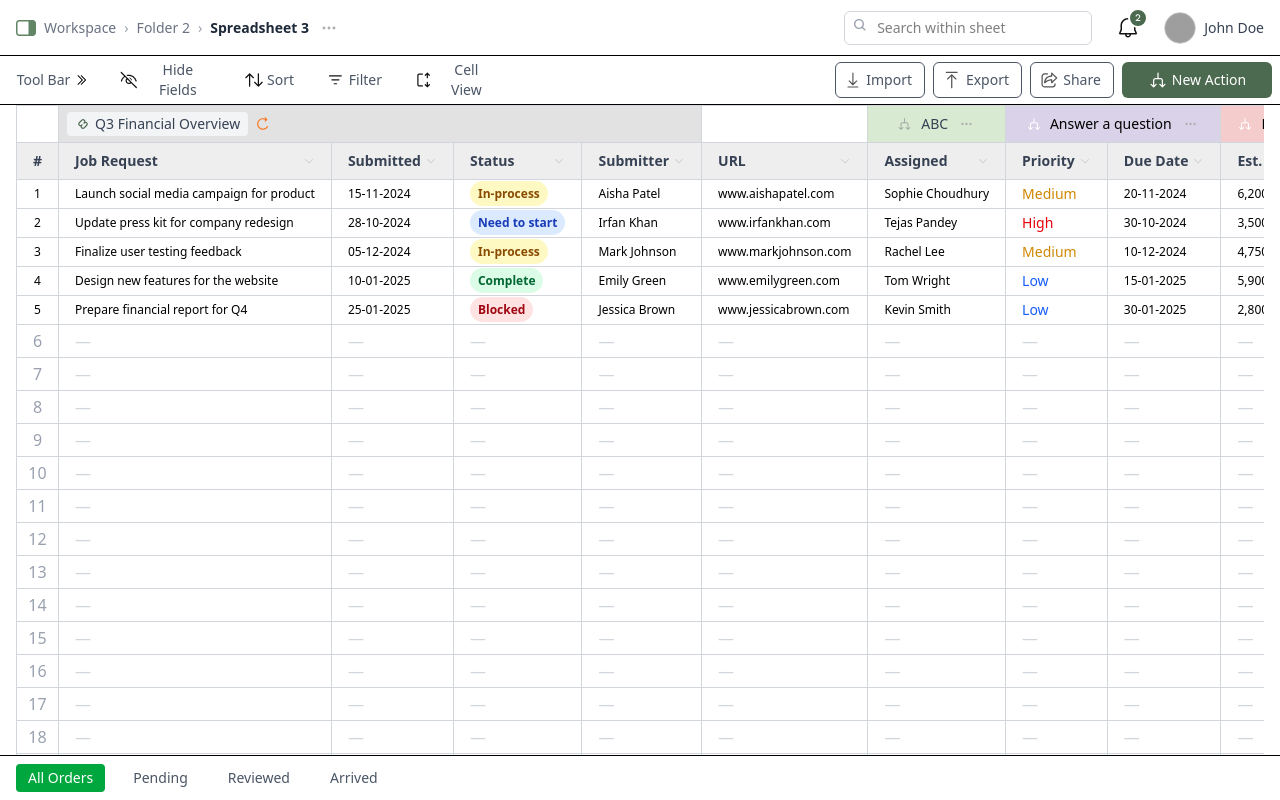
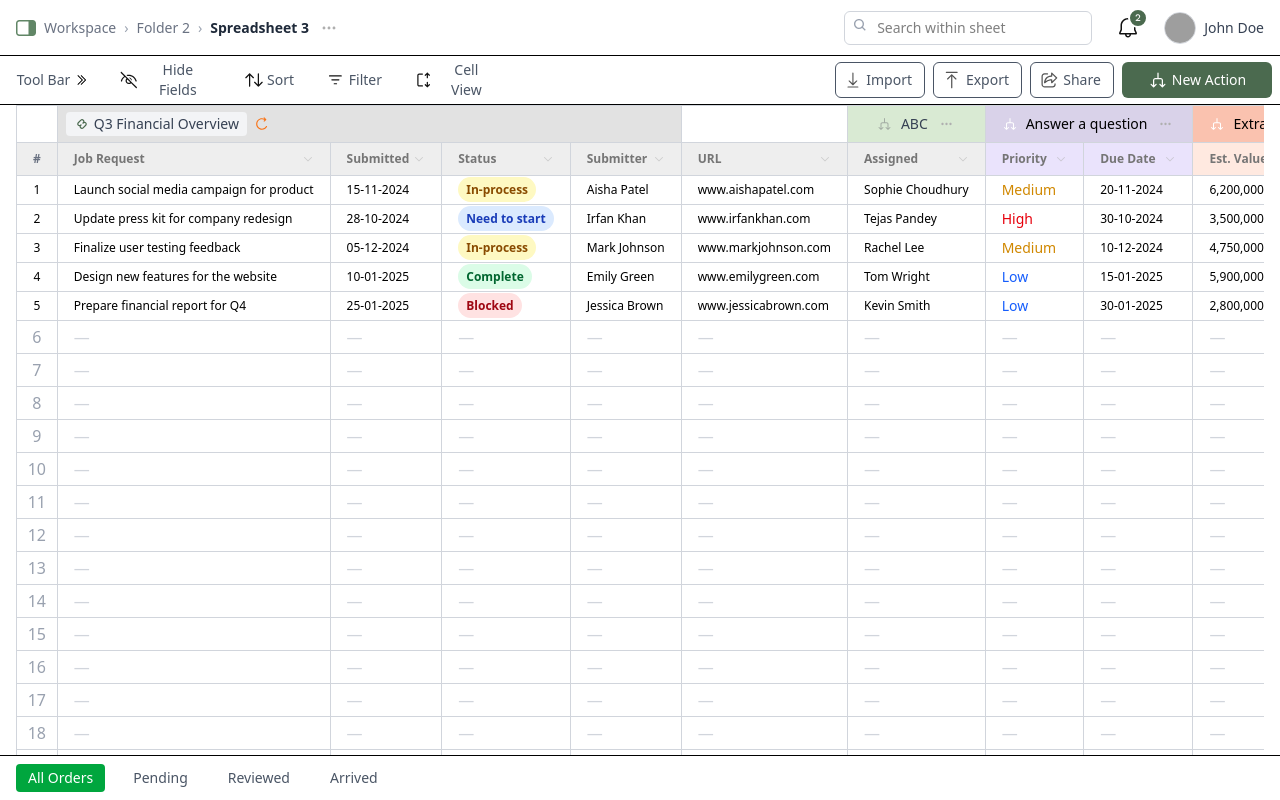
Before and after one commit to Anushkaa-80/React-Assignment-main, a React (Vite) app in the folder Spreadsheet-Assignment/: page / in a window 1280 px wide. Built offline with nearby package versions, Linux system fonts and the light colour scheme; grey boxes are pictures that could not be loaded.

Commit message:
fixed fonts

```diff
--- a/Spreadsheet-Assignment/src/components/table/SpreadsheetTable.tsx
+++ b/Spreadsheet-Assignment/src/components/table/SpreadsheetTable.tsx
@@ -60,7 +60,8 @@ export default function SpreadsheetTable() {
 
               </div>
             </th>
-            <th colSpan={2} className="bg-[#D9D2E9] text-center px-4 py-2 text-[14px]text-gray-700 font-medium">
+
+            <th colSpan={2} className="bg-[#D9D2E9] text-center px-4 py-2 text-[14px]text-gray-700 font-medium  tracking-[0]">
                 <div className="flex justify-center items-center gap-2">
                     <svg width="16" height="16" viewBox="0 0 16 16" fill="none" xmlns="http://www.w3.org/2000/svg">
 <path d="M8.00001 2C8.27616 2 8.50001 2.22386 8.50001 2.5V6.33333H10.1636C11.1762 6.33333 11.997 7.15414 11.997 8.16667V12.2944L13.1467 11.1462C13.3421 10.9511 13.6587 10.9513 13.8538 11.1467C14.0489 11.3421 14.0487 11.6587 13.8533 11.8538L11.8503 13.8541C11.655 14.0492 11.3386 14.0491 11.1434 13.8539L9.14308 11.8536C8.94782 11.6583 8.94782 11.3417 9.14308 11.1464C9.33834 10.9512 9.65492 10.9512 9.85018 11.1464L10.997 12.2932V8.16667C10.997 7.70643 10.6239 7.33333 10.1636 7.33333H5.83328C5.37304 7.33333 4.99995 7.70643 4.99995 8.16667V12.2932L6.14673 11.1464C6.34199 10.9512 6.65858 10.9512 6.85384 11.1464C7.0491 11.3417 7.0491 11.6583 6.85384 11.8536L4.8535 13.8539C4.65824 14.0492 4.34166 14.0492 4.1464 13.8539L2.14602 11.8536C1.95076 11.6583 1.95076 11.3417 2.14602 11.1465C2.34128 10.9512 2.65786 10.9512 2.85312 11.1464L3.99995 12.2932V8.16667C3.99995 7.15414 4.82076 6.33333 5.83328 6.33333H7.50001V2.5C7.50001 2.22386 7.72387 2 8.00001 2Z" fill="white"/>
@@ -75,7 +76,7 @@ export default function SpreadsheetTable() {
                 </div>
 
                 </th>
-            <th colSpan={1} className="bg-[#F4CCCC] text-center px-4 py-2 text-[14px]text-gray-700 font-medium">
+            <th colSpan={1} className="bg-[#FAC2AF] text-center px-4 py-2 text-[14px]text-gray-700 font-medium">
                 <div className="flex justify-center items-center gap-2">
                 <svg width="16" height="16" viewBox="0 0 16 16" fill="none" xmlns="http://www.w3.org/2000/svg">
 <path d="M8.00001 2C8.27616 2 8.50001 2.22386 8.50001 2.5V6.33333H10.1636C11.1762 6.33333 11.997 7.15414 11.997 8.16667V12.2944L13.1467 11.1462C13.3421 10.9511 13.6587 10.9513 13.8538 11.1467C14.0489 11.3421 14.0487 11.6587 13.8533 11.8538L11.8503 13.8541C11.655 14.0492 11.3386 14.0491 11.1434 13.8539L9.14308 11.8536C8.94782 11.6583 8.94782 11.3417 9.14308 11.1464C9.33834 10.9512 9.65492 10.9512 9.85018 11.1464L10.997 12.2932V8.16667C10.997 7.70643 10.6239 7.33333 10.1636 7.33333H5.83328C5.37304 7.33333 4.99995 7.70643 4.99995 8.16667V12.2932L6.14673 11.1464C6.34199 10.9512 6.65858 10.9512 6.85384 11.1464C7.0491 11.3417 7.0491 11.6583 6.85384 11.8536L4.8535 13.8539C4.65824 14.0492 4.34166 14.0492 4.1464 13.8539L2.14602 11.8536C1.95076 11.6583 1.95076 11.3417 2.14602 11.1465C2.34128 10.9512 2.65786 10.9512 2.85312 11.1464L3.99995 12.2932V8.16667C3.99995 7.15414 4.82076 6.33333 5.83328 6.33333H7.50001V2.5C7.50001 2.22386 7.72387 2 8.00001 2Z" fill="white"/>
@@ -99,16 +100,22 @@ export default function SpreadsheetTable() {
           </tr>
 
           {/* Column Header Row */}
-<tr className="bg-[#EEEEEE]">
+<tr className="bg-[#EEEEEE] work-sans font-semibold text-[12px] leading-[16px] tracking-[0]">
   {[
     "#", "Job Request", "Submitted", "Status", "Submitter",
     "URL", "Assigned", "Priority", "Due Date", "Est. Value", ""
   ].map((col, index) => (
     <th
       key={index}
-      className={`px-4 py-2 text-left text-gray-700 border border-gray-300 transition-colors duration-200
+      className={`px-4 py-2 text-left text-[#757575] border border-gray-300 transition-colors duration-200
         ${col !== "#" && col !== "" ? "hover:bg-gray-100 cursor-pointer" : ""}
         ${col === "#" ? "w-[32px] text-center text-gray-500" : ""}
+        ${col ==="Priority" ? "bg-[#EAE3FC]":""}
+        ${col ==="Due Date" ? "bg-[#EAE3FC]":""}
+        ${col ==="Est. Value" ? "bg-[#FFE9E0]":""}
+
+
+
       `}
     >
       <div className="flex items-center justify-between">
```
